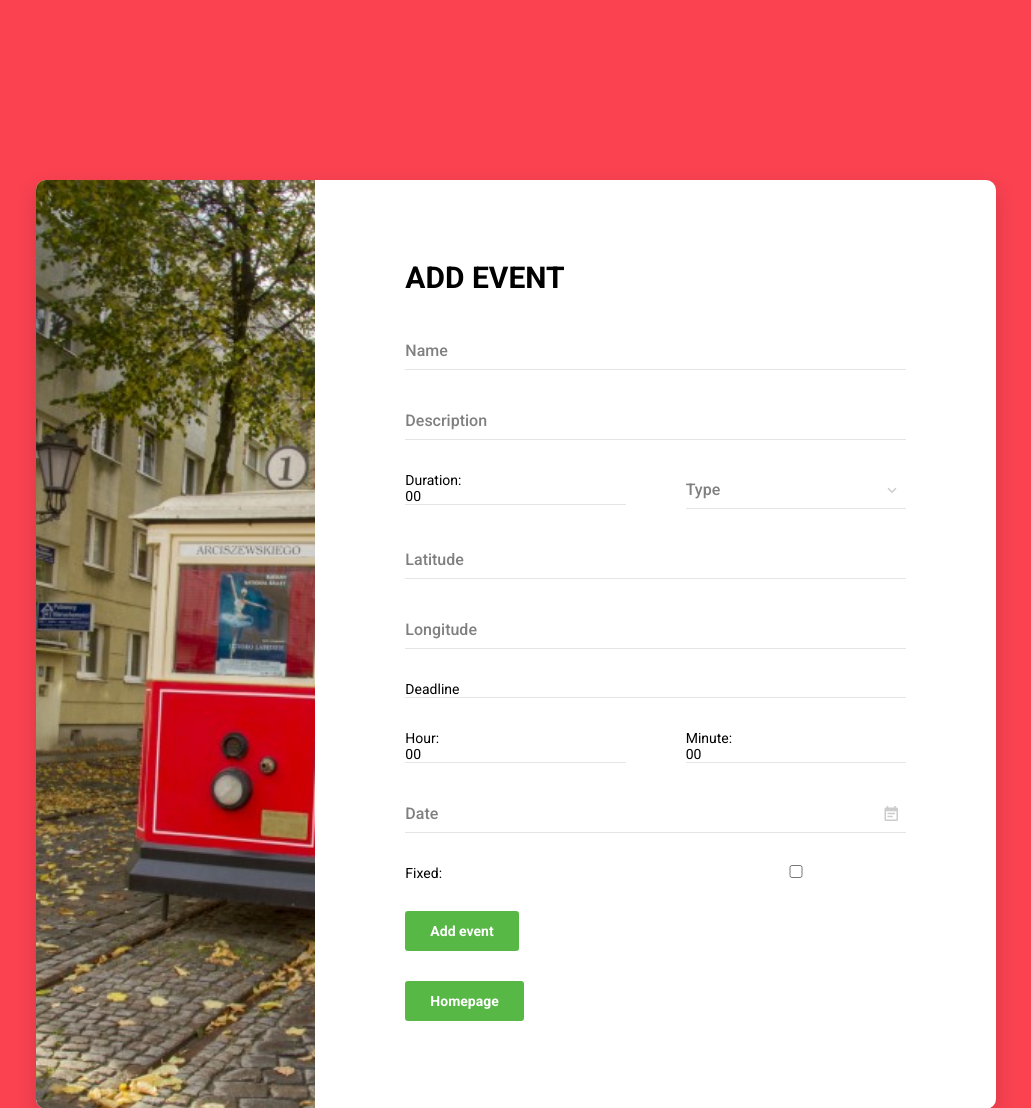
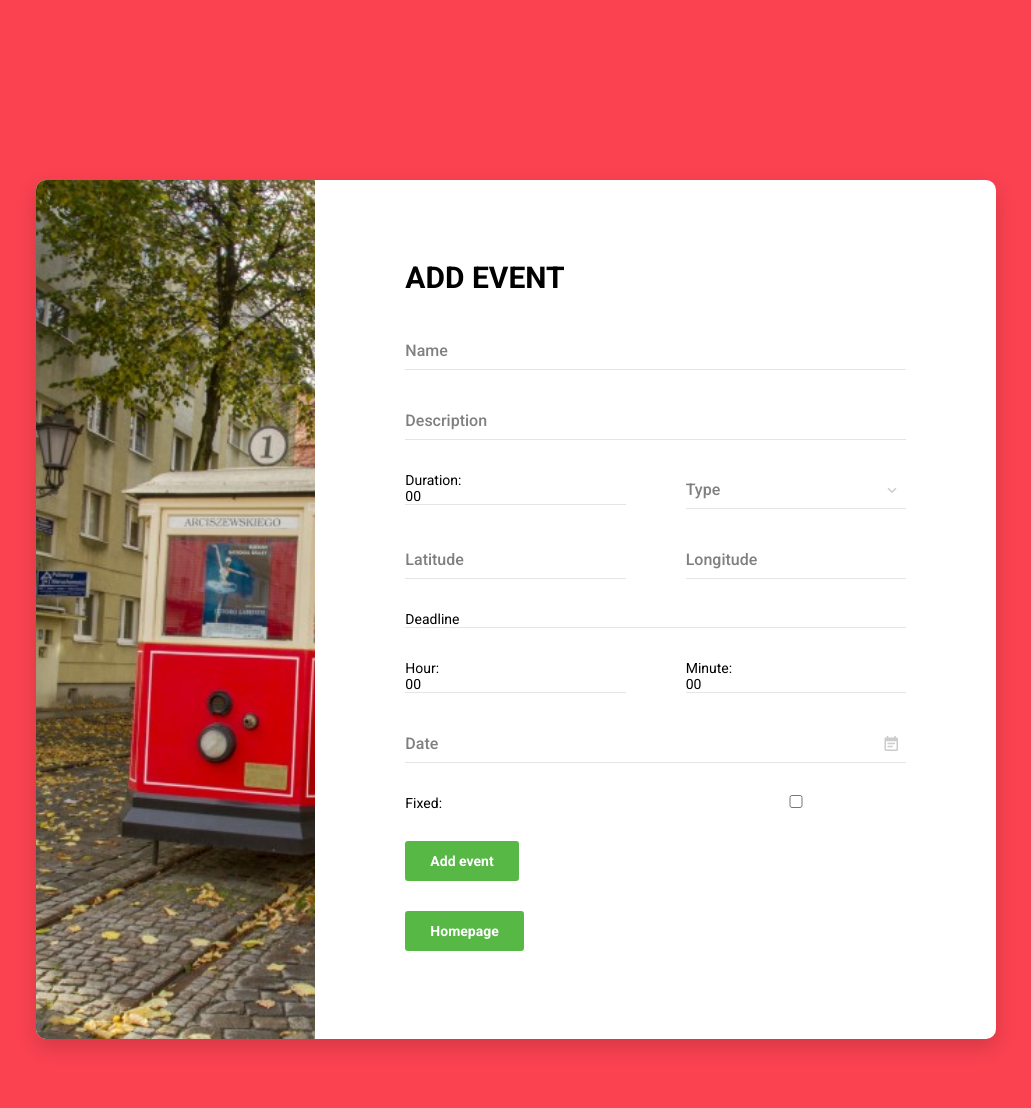
Before and after one commit to swiftplan-winhacks/swiftplan, a Flask app: template templates/addevent.html in a window 1280 px wide. Shown: the top 1108 px of the page, without its empty margins (124-1155 px from the left). After the commit the page ends 1051 px from the top, so only its background shows below. Run offline with Flask 2, Linux system fonts and the light colour scheme; the template is opened without the code that fills it, so the values that code supplies are empty.

Commit message:
Parallel directions

```diff
--- a/templates/addevent.html
+++ b/templates/addevent.html
@@ -80,12 +80,20 @@
                                 </div>
                             </div>
                         </div>
+                        <div class="row row-space">
+                            <div class="col-2">
                               <div class="input-group">
                                       <input class="input--style-2" type="text" placeholder="Latitude" name="lat">
                               </div>
+                      </div>
+                        <div class="col-2">
                           <div class="input-group">
                                   <input class="input--style-2" type="text" placeholder="Longitude" name="long">
                           </div>
+                </div>
+              </div>
+
+
                         <div id="container3" style="display: none">
                         <div class="input-group">
                             Start
```
Lines whose indentation alone changed are shown as unchanged.
